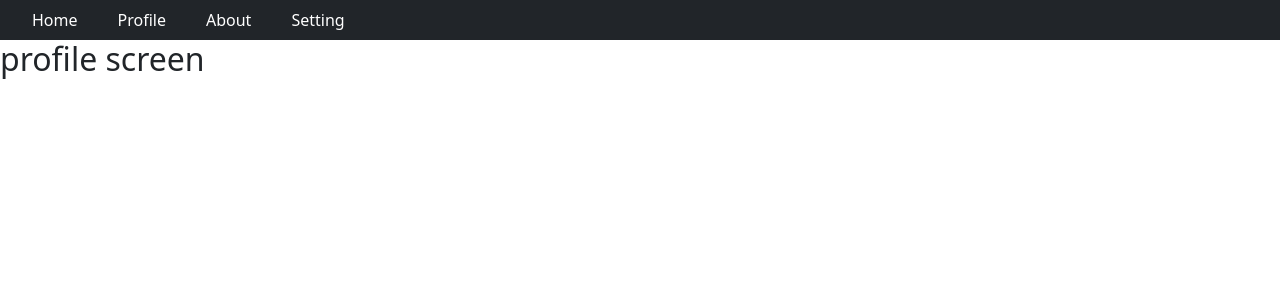
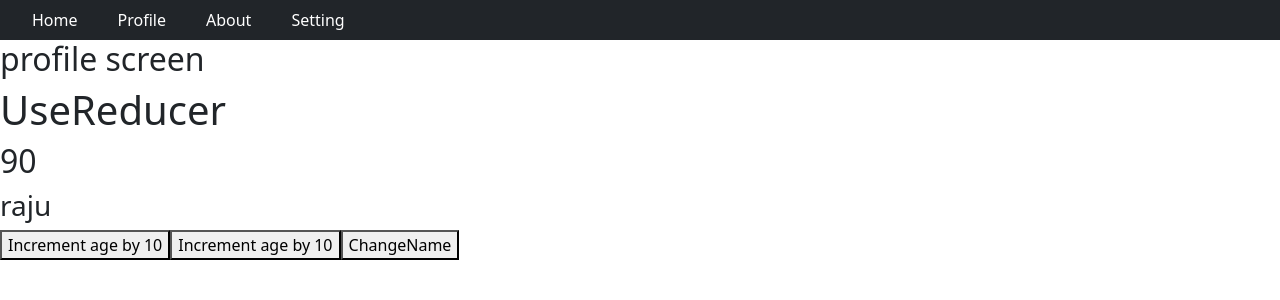
Before and after one commit to saiDev1999/react-class-97r, a React (Create React App) app: page /profile in a window 1280 px wide. Shown: the top 300 px of the page. Built offline with nearby package versions, Linux system fonts and the light colour scheme.

Commit message:
usereducer hook in react

```diff
--- /dev/null
+++ b/src/components/functional-components/hooks/useReducer/useReducerExample.js
@@ -0,0 +1,55 @@
+import React, { useReducer } from 'react'; // Corrected: Added import statement for useReducer
+
+function reducer(state, action) {
+    console.log(action, state);
+    switch (action.type) {
+        case "INCREMENT_AGE_BY_10":
+            return {...state, age: state.age + 10}; // Corrected: Increment age by 10
+        case "DECREMENT_AGE_BY_10":
+            return {...state,age:state.age-10}
+        case "CHANGE_THE_NAME":
+            return {...state,name:"Kiran"}
+        // case "ADD_FRIUT":
+        //     return {...state,fruits:[...state,fruits,"NEW_FRUIT"]}
+        default:
+            return state;
+    }
+}
+
+const initialState = {
+    age: 90, // Adjusted: Starting from 90 so that incrementing by 10 makes sense
+    name: "raju",
+    fruits:["apple","banana"]
+};
+
+const UseReducer = () => {
+    const [currentState, dispatch] = useReducer(reducer, initialState); // Corrected: Syntax for destructuring
+    const incrementAge = () => {
+        dispatch({ type: "INCREMENT_AGE_BY_10" });
+    };
+    const decrementAge=()=>{dispatch({type:"DECREMENT_AGE_BY_10"})}
+    const changeName=()=>{
+        dispatch({
+            type:"CHANGE_THE_NAME"
+        })
+    }
+    return (
+        <>
+            <h1>UseReducer</h1>
+            <h2>{currentState.age}</h2>
+
+            <h3>{currentState.name}</h3>
+                        <button onClick={incrementAge}>Increment age by 10</button>
+            <button onClick={decrementAge}>Increment age by 10</button>
+             <button onClick={changeName}>ChangeName</button>
+        </>
+    );
+};
+
+export default UseReducer; // Assuming you want to export this component for use elsewhere
+
+
+// Tasks :
+// 1. Repeat the class (documentation )
+// 2. CRUD Operation using useReducer
+// 3. useReducer + useContext create global counter
--- a/src/pages/profile-screen.js
+++ b/src/pages/profile-screen.js
@@ -1,3 +1,4 @@
+import UseReducer from "../components/functional-components/hooks/useReducer/useReducerExample"
 import Header from "../components/functional-components/navBar/header"
 
 
@@ -7,6 +8,7 @@ const ProfileScreen =()=>{
         <>
          <Header/>
         <h2>profile screen</h2>
+        <UseReducer/>
 
         </>
     )
```
Also changed, not shown: src/components/functional-components/hooks/useReducer/index.js (added, +18 -0 lines).
